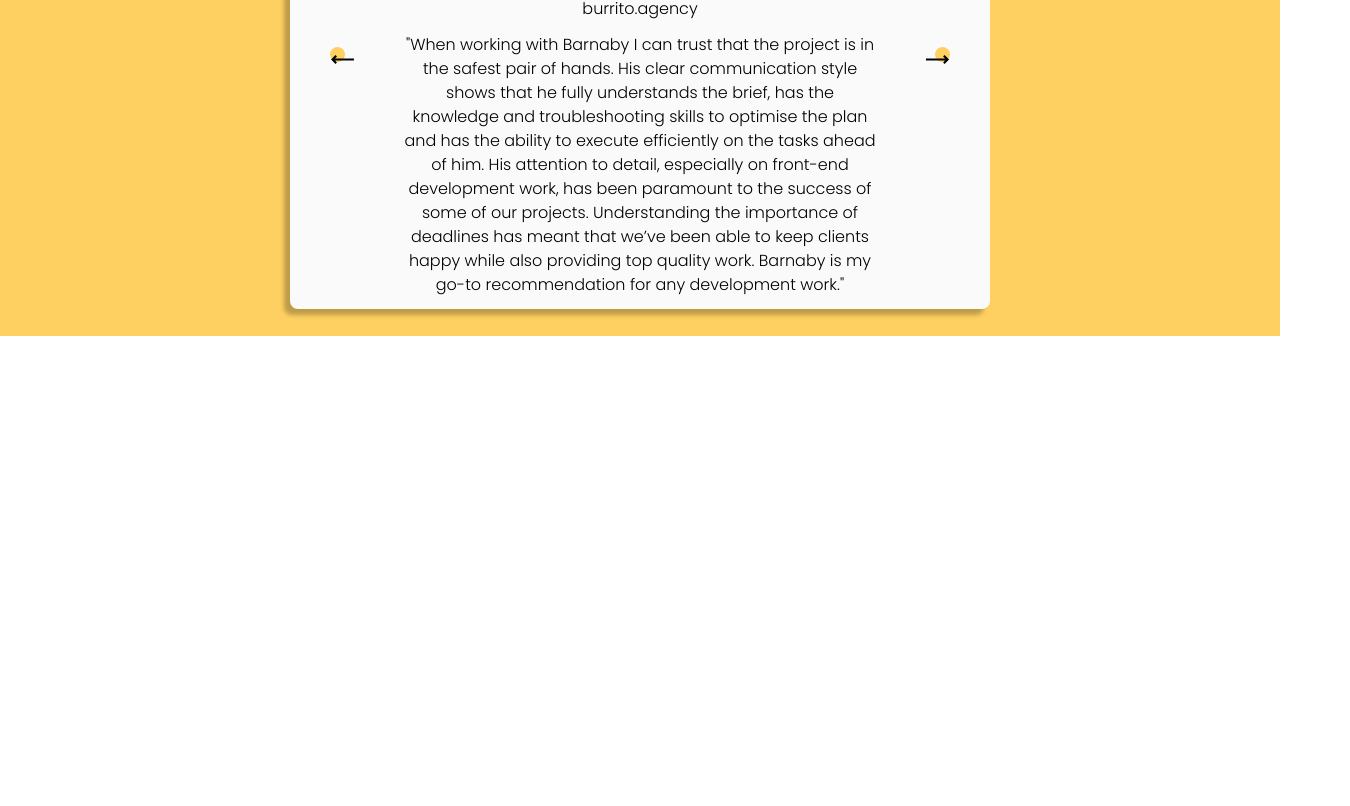
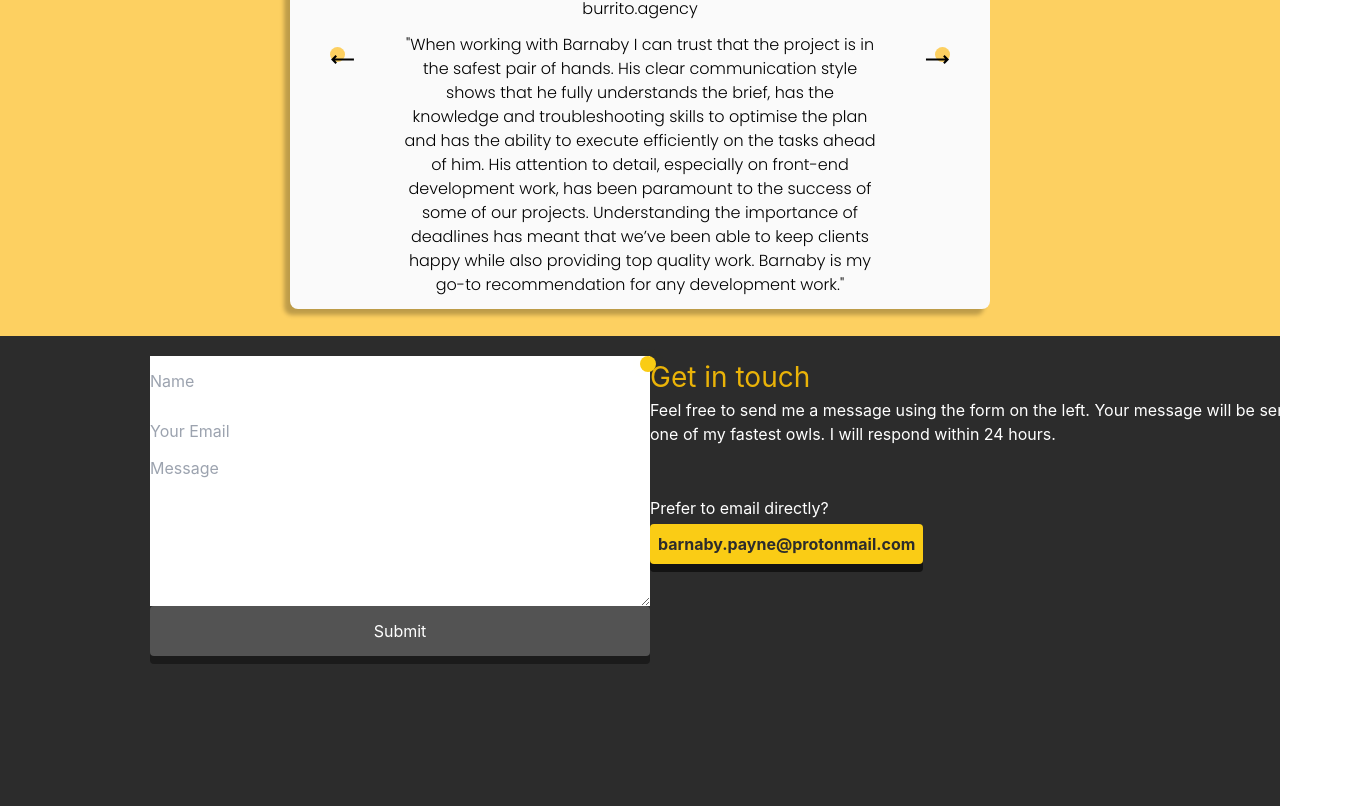
Before and after one commit to iambarnaby/website-react-tailwind, a React (Create React App) app: page / in a window 1280 px wide. Shown: the part 4880-5686 px from the top of the page, 1350 px wide, since content can reach past the window. Before the commit the page ends 5216 px from the top, so only its background shows below. Built offline with nearby package versions, Linux system fonts and the light colour scheme; what tailwindcss-children would draw is missing.

Commit message:
Added footer with new Contact form component and clipboard email button

```diff
--- a/package.json
+++ b/package.json
@@ -9,6 +9,7 @@
     "@testing-library/jest-dom": "^5.16.2",
     "@testing-library/react": "^12.1.2",
     "@testing-library/user-event": "^13.5.0",
+    "emailjs-com": "^3.2.0",
     "postcss": "^8.4.7",
     "react": "^17.0.2",
     "react-dom": "^17.0.2",
--- a/src/App.js
+++ b/src/App.js
@@ -6,6 +6,8 @@ import Skills from "./Components/Skills";
 import Splash from "./Components/Splash";
 import Testimonials from "./Components/Testimonials";
 import { React, useEffect, useRef, useState } from "react";
+
+import ContactFooter from "./Components/ContactFooter";
 
 function App() {
   const [isOnScreen, setIsOnScreen] = useState({
@@ -24,6 +26,7 @@ function App() {
       <About />
       <Skills />
       <Testimonials />
+      <ContactFooter />
     </div>
   );
 }
--- /dev/null
+++ b/src/Components/ContactFooter.js
@@ -0,0 +1,45 @@
+import React, { useRef } from "react";
+import ContactForm from "./ContactFormComponent/ContactForm";
+
+const ContactFooter = () => {
+  const copyEmailToClipboard = () => {
+    navigator.clipboard.writeText("barnaby.payne@protonmail.com");
+    document.getElementById("email-copied").style.opacity = "1";
+    document.getElementById("email-copied").style.marginLeft = "280px";
+  };
+  return (
+    <div className="grid grid-cols-[1fr_2fr] bg-[#2c2c2c] h-[470px] pl-[150px] pt-[20px]">
+      <ContactForm />
+      <div>
+        <div className=" text-size28 text-yellow-500 ">Get in touch</div>
+        <div className="text-white w-[700px]">
+          Feel free to send me a message using the form on the left. Your
+          message will be sent with one of my fastest owls. I will respond
+          within 24 hours.
+          <div className="mt-[50px]">Prefer to email directly?</div>
+        </div>
+        <div className="children:text-white ">
+          <div>
+            <button
+              onClick={copyEmailToClipboard}
+              className="absolute bg-yellow-400 p-2 text-[#2c2c2c] font-bold rounded z-20 hover:translate-y-[-0.25rem] transition-all active:translate-y-1"
+            >
+              barnaby.payne@protonmail.com
+            </button>
+            <div className="absolute bg-[#131313] h-10 mt-2 p-2 font-bold rounded text-[#131313]">
+              barnaby.payne@protonmail.com
+            </div>
+            <div
+              id="email-copied"
+              className=" opacity-0 !text-green-600 transition-all  p-2 mt-1"
+            >
+              Copied! :)
+            </div>
+          </div>
+        </div>
+      </div>
+    </div>
+  );
+};
+
+export default ContactFooter;
--- /dev/null
+++ b/src/Components/ContactFormComponent/ContactForm.js
@@ -0,0 +1,79 @@
+import emailjs from "emailjs-com";
+import { TiTick } from "react-icons/ti";
+import { IconContext } from "react-icons";
+const ContactForm = () => {
+  const submitEmail = (e) => {
+    e.preventDefault();
+    emailjs
+      .sendForm(
+        "service_pnzb4gl",
+        "template_56z6idg",
+        e.target,
+        "fs7rcM2OcTmKpPfzk"
+      )
+      .then(
+        (result) => {
+          console.log(result.text);
+        },
+        (error) => {
+          console.log(error.text);
+        }
+      );
+    e.target.reset();
+  };
+
+  return (
+    <div className="flex flex-col">
+      <div className="w-[500px]">
+        <form
+          onSubmit={submitEmail}
+          className=" flex flex-col children:mt-[10px] children:bg-transparent children:border-b-2 children:text-white children:border-white children:outline-none"
+        >
+          <div className="absolute z-30 left-[640px] !border-0">
+            <div className=" transition-all">
+              <div className="absolute bg-yellow-400 w-4 h-4 rounded-full"></div>
+              <div className="absolute bg-yellow-400 w-4 h-4 rounded-full animate-ping"></div>
+            </div>
+
+            <IconContext.Provider
+              value={{
+                size: "16px",
+                color: "#22e62f",
+                className: "global-class-name",
+              }}
+            >
+              <TiTick />
+            </IconContext.Provider>
+          </div>
+          <input
+            name="name"
+            type="text"
+            placeholder="Name"
+            className="h-[50px]"
+          ></input>
+          <input
+            name="from_email"
+            type="email"
+            placeholder="Your Email"
+            className="h-[50px]"
+          ></input>
+          <textarea
+            name="message"
+            placeholder="Message"
+            className=" h-[150px]"
+          ></textarea>
+          <div className="!border-0">
+            <button
+              type="submit"
+              className="h-[50px] !bg-[#535353] !border-0 text-white absolute z-10 w-[500px] hover:translate-y-[-0.25rem] active:translate-y-1 transition-all rounded"
+            >
+              Submit
+            </button>
+            <div className="!border-0 absolute !bg-[#1b1b1b] h-[50px] !w-[500px] mt-2 rounded"></div>
+          </div>
+        </form>
+      </div>
+    </div>
+  );
+};
+export default ContactForm;
```
Also changed, not shown: 1 other file (tests, documents, lock files or other folders).
